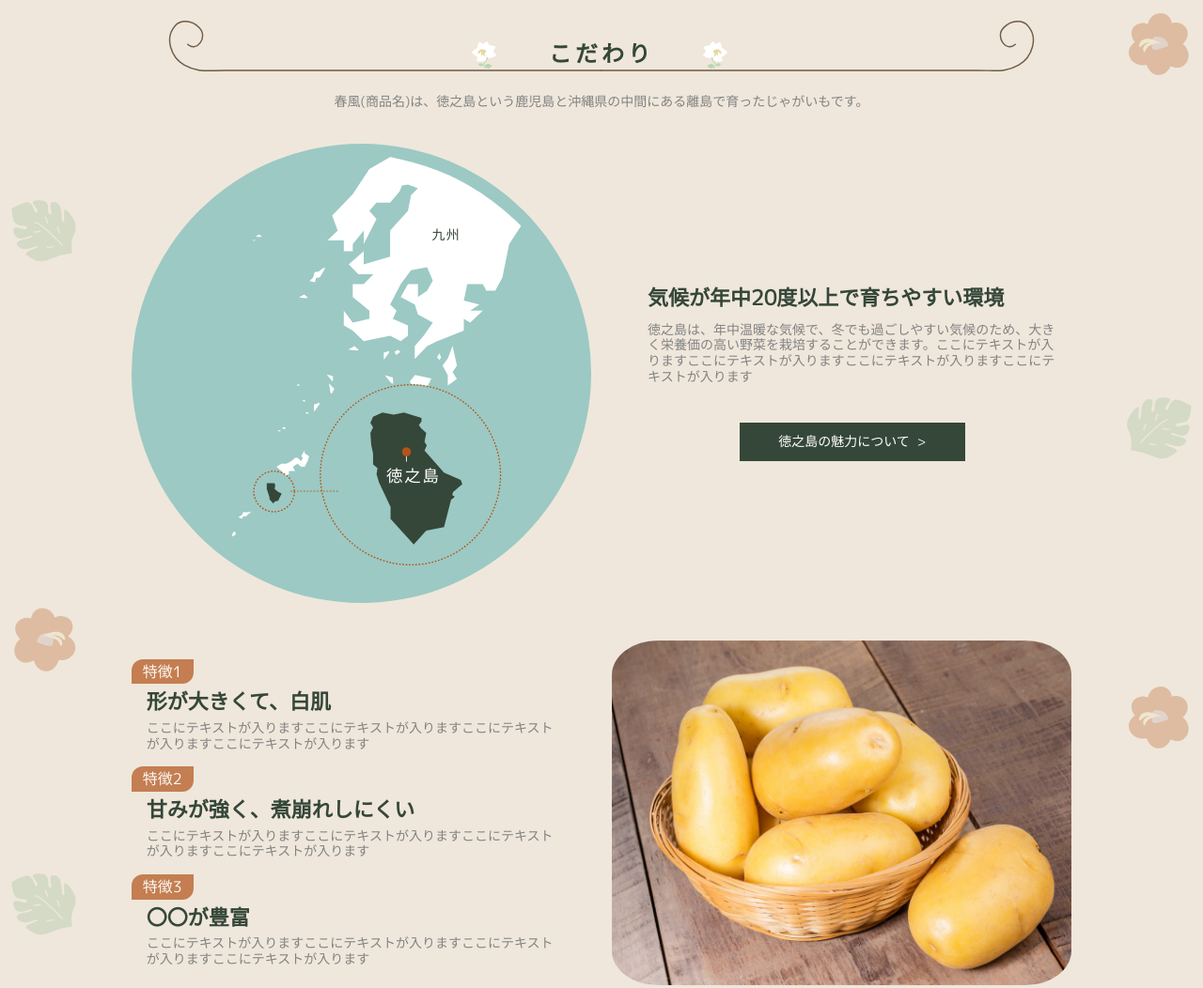
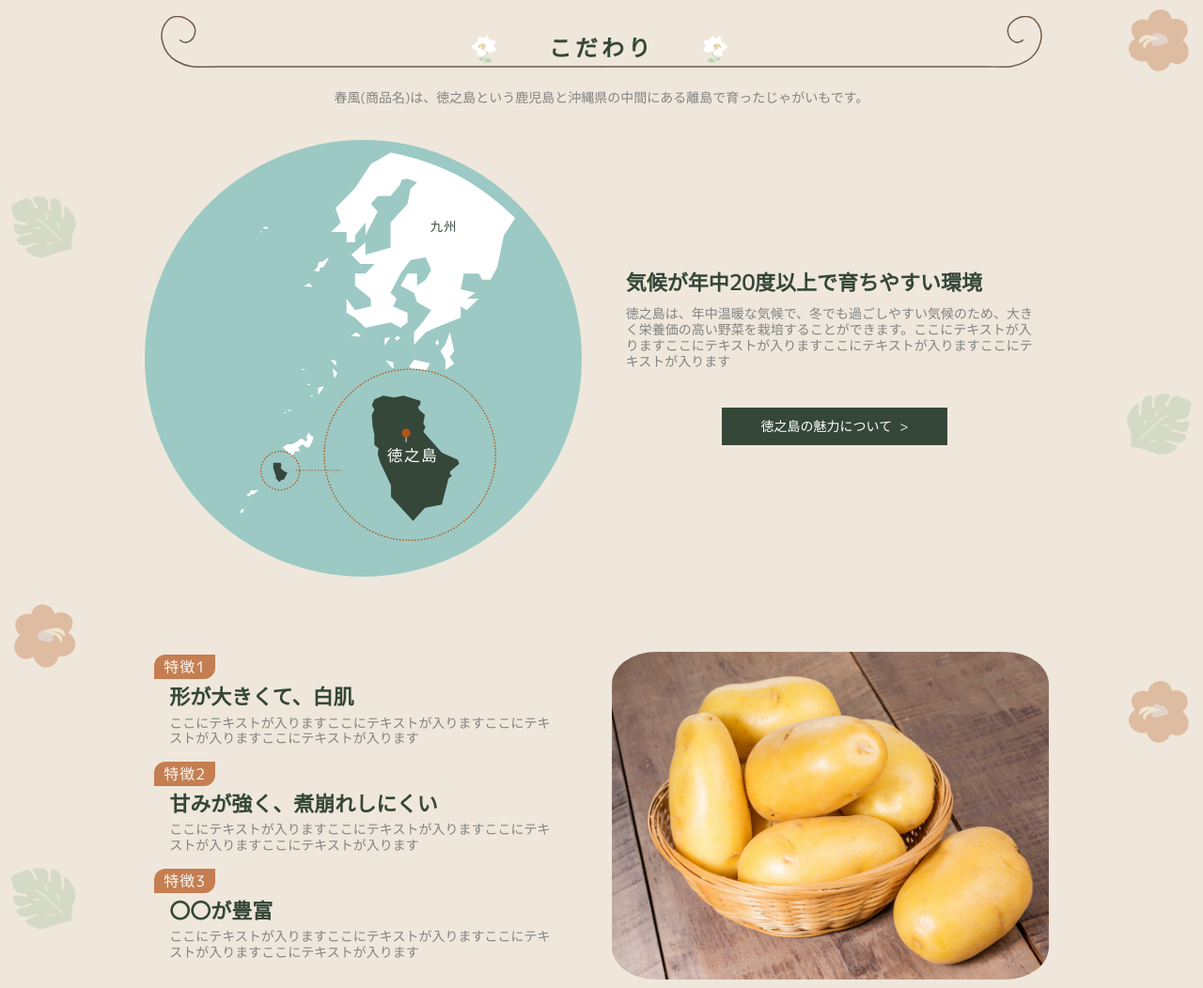
Before and after one commit to gajumaru05/Portfolio-potato, a plain HTML site: page index.html in a window 1280 px wide. Shown: the part 1419-2471 px from the top of the page at 94% size. Drawn offline with nearby package versions, Linux system fonts and the light colour scheme.

Commit message:
Update style.css

```diff
--- a/css/style.css
+++ b/css/style.css
@@ -243,9 +243,9 @@ main {
 
 .sub_title {
     display: block;
-    width: 85%;
+    width: 95%;
     margin: 0 auto 24px auto;
-    padding: 24px 0 4px 0;
+    padding: 20px 0 6px 0;
     letter-spacing: 4px;
     line-height: 2;
     text-align: center;
@@ -287,14 +287,14 @@ main {
 /* タイトル下の紹介文 */
 .sub_text {
     display: block;
-    width: 80%;
+    width: 90%;
     margin: 24px auto 36px auto;
     color: #838383;
 }
 
 /* ----- お知らせ項目 ----- */
 .news {
-    width: 95%;
+    width: 90%;
     margin: 16px auto;
 }
 
@@ -381,7 +381,7 @@ main {
 }
 
 .about_item img {
-    width: 85%;
+    width: 100%;
     margin: 0 auto 16px auto;
     border-radius: 10%;
 }
@@ -405,16 +405,20 @@ main {
     background-color: #CE8523;
 }
 
+.about_item {
+    width: 95%;
+    margin: 0 auto;
+}
+
 .about_text {
     display: block;
-    width: 80%;
     padding: 16px;
     margin: 0 auto;
 }
 
 .about_text h2 {
-    font-size: 1.25rem;
-    /* 20px */
+    font-size: 1.375rem;
+    /* 22px */
     margin-bottom: 12px;
 }
 
@@ -423,8 +427,7 @@ main {
 }
 
 .item_reverse {
-    margin: 40px 0;
-    counter-reset: number1;
+    margin: 64px auto;
 }
 
 .item_reverse .about_text li:nth-child(2) {
@@ -433,12 +436,6 @@ main {
 
 .item_reverse .about_text h2 {
     margin-bottom: 6px;
-}
-
-/* liの左側の番号 */
-.about_number {
-    counter-increment: number1;
-    /* number1の値を+1ずつ */
 }
 
 .number {
@@ -446,7 +443,8 @@ main {
     font-size: 1rem;
     /* 18px */
     opacity: 0.7;
-    padding: 3px 12px;
+    padding: 3px 10px 2px 10px;
+    letter-spacing: 1px;
     margin: 0 0 6px -16px;
     border-radius: 12px 0 12px 0;
     display: inline-block;
@@ -1214,10 +1212,6 @@ input[type="submit"]:hover {
 
 @media (max-width: 499px) {
 
-    .sub_title {
-        width: 95%;
-    }
-
     .sub_title h2::before {
         left: -4%;
     }
@@ -1232,10 +1226,6 @@ input[type="submit"]:hover {
 }
 
 @media (min-width: 500px) {
-
-    .about_item img {
-        width: 70%;
-    }
 
     .news_list .item a {
         flex-wrap: nowrap;
@@ -1260,7 +1250,7 @@ input[type="submit"]:hover {
 
 }
 
-@media (max-width: 767px) and (min-width: 501px) {
+@media (max-width: 767px) and (min-width: 500px) {
 
 
     .buy_select_btn {
@@ -1397,6 +1387,10 @@ input[type="submit"]:hover {
         display: none;
     }
 
+    .sub_title {
+        width: 100%;
+    }
+
     .sub_text {
         text-align: center;
     }
@@ -1439,21 +1433,21 @@ input[type="submit"]:hover {
 
     .about_text {
         display: block;
-        width: 40%;
+        width: 43%;
         margin: 0 auto;
+        padding: 0 16px;
     }
 
     .item_reverse {
         flex-flow: row-reverse;
     }
 
-
     .item_reverse img {
-        margin: 0 auto 0 0;
-    }
-
-    .about_number::before {
-        left: -38px;
+        margin: 16px auto 0 0;
+    }
+
+    .item_reverse .about_text {
+        width: 40%;
     }
 
     /* レビュー */
@@ -1515,7 +1509,8 @@ input[type="submit"]:hover {
     /* ご注文 */
 
     .buy_wrap {
-        padding: 0 24px;
+        width: 85%;
+        margin: 0 auto;
     }
 
     .buy_title {
@@ -1627,16 +1622,15 @@ input[type="submit"]:hover {
     }
 }
 
+@media (max-width: 899px) and (min-width: 768px) {
+
+    .buy_wrap {
+        width: 95%;
+    }
+
+}
+
 @media (min-width: 900px) {
-
-    .about_text h2 {
-        font-size: 1.375rem;
-        /* 22px */
-    }
-
-    .buy_title {
-        margin: 0 12px 28px 12px;
-    }
 
     .buy_select_btn li:not(:last-child) {
         margin-bottom: 12px;
```
